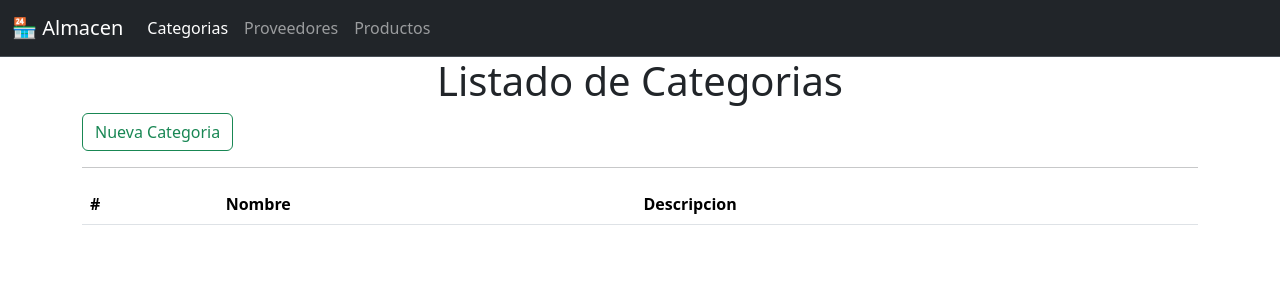
After one commit to IngFranciscoMena/Almacen-2025-G1, a Django app: page /productos/categoria/ in a window 1280 px wide. The commit adds this page. Shown: the top 300 px of the page. Run offline with Django 5.2, Linux system fonts and the light colour scheme; data that the repository does not hold is empty.

Commit message:
third commit: categorias

```diff
--- a/almacen/core/templates/core/base.html
+++ b/almacen/core/templates/core/base.html
@@ -22,13 +22,13 @@
                 <div class="collapse navbar-collapse" id="navbarSupportedContent">
                     <ul class="navbar-nav me-auto mb-2 mb-lg-0">
                         <li class="nav-item">
-                            <a class="nav-link active" aria-current="page" href="#">Categorias</a>
+                            <a class="nav-link active" aria-current="page" href="{% url 'productos:categoria-list' %}">Categorias</a>
                         </li>
                         <li class="nav-item">
                             <a class="nav-link" href="#">Proveedores</a>
                         </li>
                         <li class="nav-item">
-                            <a class="nav-link" href="#">Productos</a>
+                            <a class="nav-link" href="{% url 'productos:producto-list' %}">Productos</a>
                         </li>
                     </ul>
                     <!-- <form class="d-flex" role="search">
--- /dev/null
+++ b/almacen/productos/templates/categoria/categoria-list.html
@@ -0,0 +1,28 @@
+{% extends "core/base.html" %}
+
+{% block title %} Listado de Categorias {% endblock %}
+
+{% block content %}
+<h1 class="text-center">Listado de Categorias</h1>
+<a href="{% url 'productos:categoria-create' %}" class="btn btn-outline-success">Nueva Categoria</a>
+<hr>
+<table class="table table-hover">
+  <thead>
+    <tr>
+      <th scope="col">#</th>
+      <th scope="col">Nombre</th>
+      <th scope="col">Descripcion</th>
+    </tr>
+  </thead>
+  <tbody>
+    {% for c in categorias %}
+    <tr>
+      {% comment %} agregar un enumerate {% endcomment %}
+      <th scope="row">{{ forLoop.counter }}</th>
+      <td>{{ c.nombre }}</td>
+      <td>{{ c.descripcion }}</td>
+    </tr>
+    {% endfor %}
+  </tbody>
+</table>
+{% endblock %}
--- a/almacen/productos/urls.py
+++ b/almacen/productos/urls.py
@@ -2,7 +2,12 @@
 from django.urls import path
 # importar las vistas
 from .views import (
-    ProductoListView
+    # Producto
+    ProductoListView,
+    # Categoria
+    CategoriaListView,
+    CategoriaCreateView,
+
 )
 
 # nombre descriptivo para las url
@@ -11,4 +16,6 @@ app_name = "productos"
 # crear el enrutamiento de las url
 urlpatterns = [
     path('', ProductoListView.as_view(), name="producto-list"),
+    path('categoria/', CategoriaListView.as_view(), name="categoria-list"),
+    path('categoria/nuevo', CategoriaCreateView.as_view(), name="categoria-create")
 ]
--- a/almacen/productos/views.py
+++ b/almacen/productos/views.py
@@ -1,8 +1,10 @@
 from django.shortcuts import render
 # importar vistas genericas
-from django.views.generic import ListView
+from django.views.generic import ListView, CreateView
 # importar las clases
-from .models import Producto
+from .models import Producto, Categoria
+# importar método reverse_lazy
+from django.urls import reverse_lazy
 
 # Create your views here.
 
@@ -15,3 +17,18 @@ class ProductoListView(ListView):
     template_name = "producto/producto-list.html"
     # nombre del contexto del objetos
     context_object_name = "productos"
+
+
+# crear una clase generica para mostrar el listado de categorias
+class CategoriaListView(ListView):
+
+    model = Categoria
+    template_name = "categoria/categoria-list.html"
+    context_object_name = "categorias"
+
+class CategoriaCreateView(CreateView):
+
+    model = Categoria
+    fields = ["nombre", "descripcion"]
+    template_name = "categoria/categoria-form.html"
+    success_url = reverse_lazy("productos:categoria-list")
```
Also changed, not shown: almacen/productos/templates/categoria/categoria-form.html (added, +14 -0 lines).
